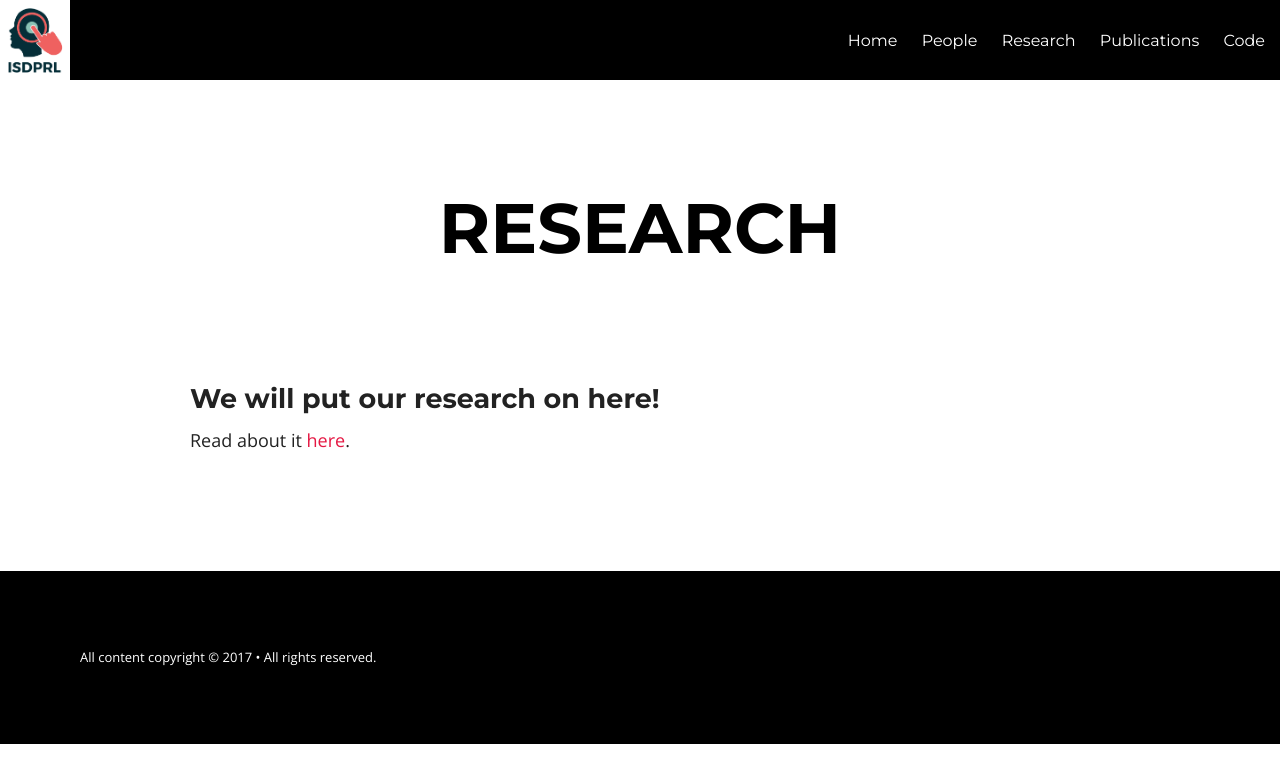
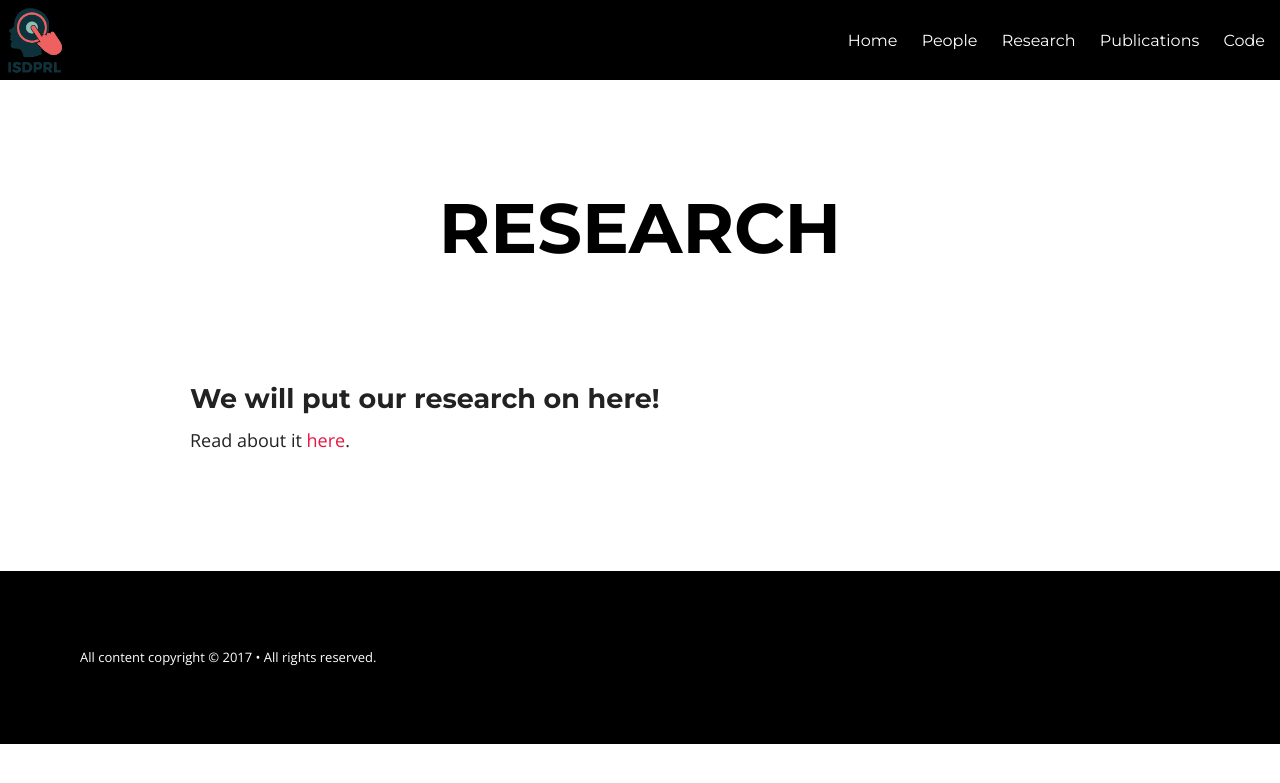
Before and after one commit to Sean-Peng-UBC/Lab_WebPage, a Jekyll site: the page built from research/index.md, in a window 1280 px wide. Shown: the top 783 px of the page. Built offline with Jekyll 4.4.1, drawn with Linux system fonts in a browser that asks for light colours; nearby versions of some CDN libraries; Markdown is read by kramdown in place of the engine named in the settings.

Commit message:
change logo to png

```diff
--- a/_config.yml
+++ b/_config.yml
@@ -1,8 +1,8 @@
 title:            ISDPRL
 school:           UBCO Okanagan
 description:      "Intelligent Sensing, Diagnostic and Prognostic Research Lab"
-logo:             UBC_Logo.png
-logo_white:       UBC_Logo_White.png
+logo:             Lab_Logo.png
+logo_white:       Lab_Logo.png
 name: Awesome Research Group
 url: https://lukeandshuo.github.io/Lab_WebPage
 # url: " "
```
Also changed, not shown: img/Lab_Logo.png (added), img/UBC_Logo.png (deleted), img/UBC_Logo_White.png (deleted).
